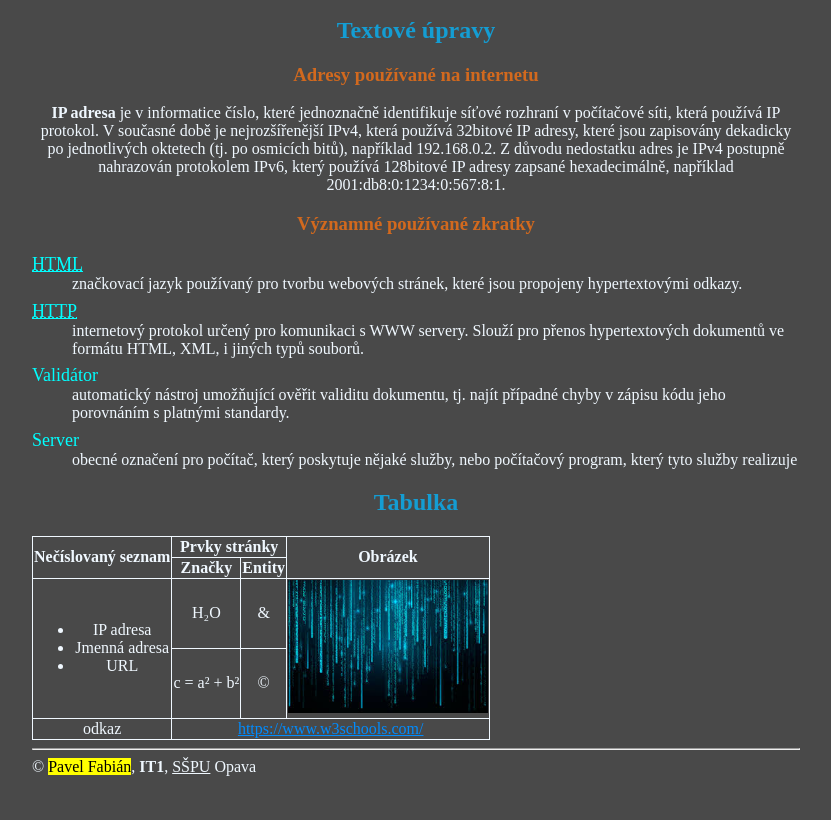
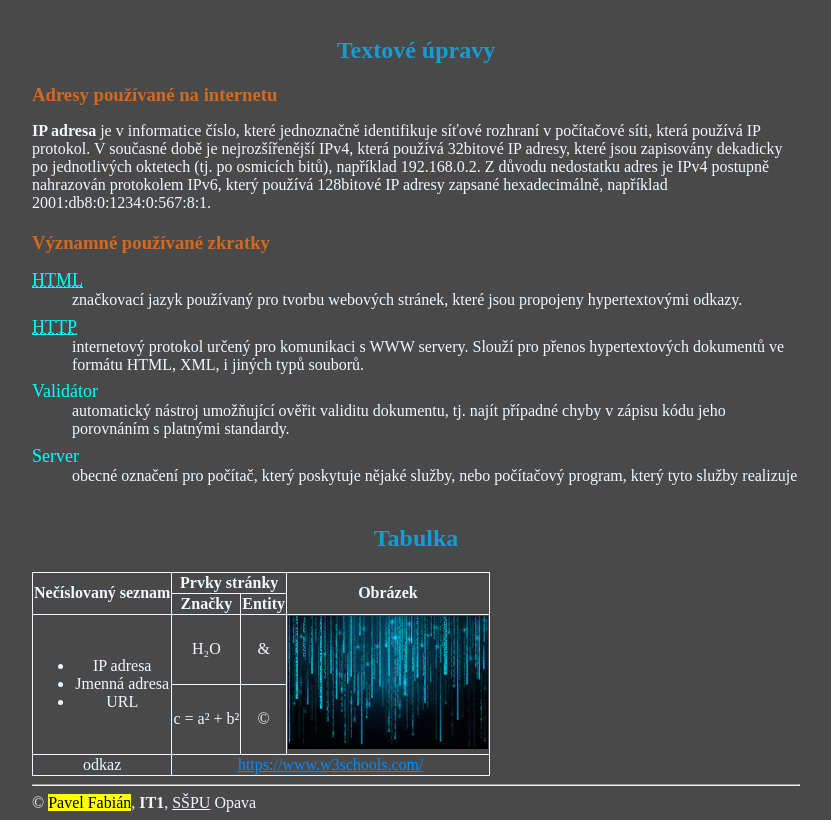
Before and after one commit to FabianPavel/ukol, a plain HTML site: page index.html in a window 1280 px wide. Shown: the part 119-939 px from the top of the page, without its empty margins (224-1055 px from the left). Before the commit the page ends 903 px from the top, so only its background shows below. Drawn offline with Linux system fonts and the light colour scheme.

Commit message:
změněn vzhled stránky

```diff
--- a/style.css
+++ b/style.css
@@ -15,10 +15,12 @@ h1{
 h2{
     color: rgb(20, 157, 211);
     text-align: center;
+    margin-top: 40px;
 }
 h3{
     color:chocolate;
-    text-align: center;
+    margin-top: 20px;
+    margin-bottom: 15px;
 }
 abbr{
     text-align: left;
@@ -38,9 +40,6 @@ a:visited{
 footer{
     margin: 0%;
 }
-p{
-    text-align: center;
-}
 dt{
     font-size: large;
     margin-top: 1%;
```
